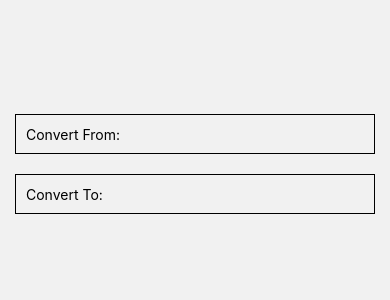
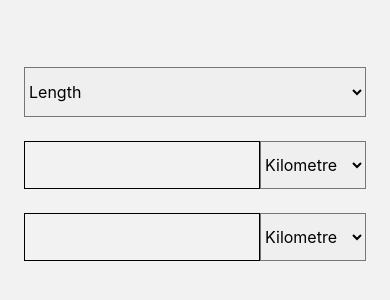
Before and after one commit to tonybatty/unit-converter-app-2, a React Native app: screen / in a window 390 px wide. Shown: the part 258-558 px from the top of the page. Built offline with nearby package versions, Linux system fonts and the light colour scheme.

Commit message:
add unit type picker and manually added a few entried to test with

```diff
--- a/App.js
+++ b/App.js
@@ -1,10 +1,13 @@
 import React from "react";
-import { StyleSheet, Text, TextInput, View } from "react-native";
+import { StyleSheet, Text, TextInput, Picker, View } from "react-native";
 
 export default class App extends React.Component {
   constructor(props) {
     super(props);
     this.state = {
+      unitType: "",
+      unitInputFrom: "Meter",
+      unitsInputTo: "Yard",
       unitsFrom: "",
       unitsTo: ""
     };
@@ -12,16 +15,70 @@ export default class App extends React.Component {
   render() {
     return (
       <View style={styles.container}>
+        <View style={styles.elementsContainer}>
+        <View style={styles.inputGroup}>
+            <Picker
+              selectedValue={this.state.unitType}
+              style={{ height: 50, flex: 1, borderWidth: 1 }}
+              onValueChange={(itemValue, itemIndex) =>
+                this.setState({ unitType: itemValue })
+              }
+            >
+              <Picker.Item label="Length" value="Kilometre" />
+              <Picker.Item label="Mass" value="Metre" />
+              <Picker.Item label="Area" value="Centimetre" />
+              <Picker.Item label="Volume" value="Millimetre" />
+            </Picker>
+          </View>
+          <View style={styles.inputGroup}>
             <TextInput
-          style={{ height: 40, borderWidth: 1, width: "100%", padding: 10, margin: 10 }}
-          placeholder="Convert From:"
+              style={{
+                flex: 1,
+                height: 48,
+                borderWidth: 1,
+                padding: 8,
+                textAlign: "right"
+              }}
               keyboardType="numeric"
             />
+            <Picker
+              selectedValue={this.state.unitsFrom}
+              style={{ height: 48, flex: 1, borderWidth: 1 }}
+              onValueChange={(itemValue, itemIndex) =>
+                this.setState({ unitsFrom: itemValue })
+              }
+            >
+              <Picker.Item label="Kilometre" value="Kilometre" />
+              <Picker.Item label="Metre" value="Metre" />
+              <Picker.Item label="Centimetre" value="Centimetre" />
+              <Picker.Item label="Millimetre" value="Millimetre" />
+            </Picker>
+          </View>
+          <View style={styles.inputGroup}>
             <TextInput
-          style={{ height: 40, borderWidth: 1, width: "100%", padding: 10, margin: 10 }}
-          placeholder="Convert To:"
+              style={{
+                flex: 1,
+                height: 48,
+                borderWidth: 1,
+                padding: 8,
+                textAlign: "right"
+              }}
               keyboardType="numeric"
             />
+            <Picker
+              selectedValue={this.state.unitsTo}
+              style={{ height: 48, flex: 1, borderWidth: 1 }}
+              onValueChange={(itemValue, itemIndex) =>
+                this.setState({ unitsTo: itemValue })
+              }
+            >
+              <Picker.Item label="Kilometre" value="Kilometre" />
+              <Picker.Item label="Metre" value="Metre" />
+              <Picker.Item label="Centimetre" value="Centimetre" />
+              <Picker.Item label="Millimetre" value="Millimetre" />
+            </Picker>
+          </View>
+        </View>
       </View>
     );
   }
@@ -30,9 +87,22 @@ export default class App extends React.Component {
 const styles = StyleSheet.create({
   container: {
     flex: 1,
-    backgroundColor: "#f1f1f1",
+    backgroundColor: "#f2f2f2",
+  },
+  elementsContainer: {
+    flex: 1,
+    flexDirection: "column",
+    justifyContent: "center",
+    marginLeft: 24,
+    marginRight: 24,
+    marginBottom: 24,
+    marginTop: 24
+  },
+  inputGroup: {
+    width: "100%",
+    flexDirection: "row",
     alignItems: "center",
-    justifyContent: "center",
-    padding: 15
+    marginTop: 12,
+    marginBottom: 12
   }
 });
```
Lines whose indentation alone changed are shown as unchanged.
